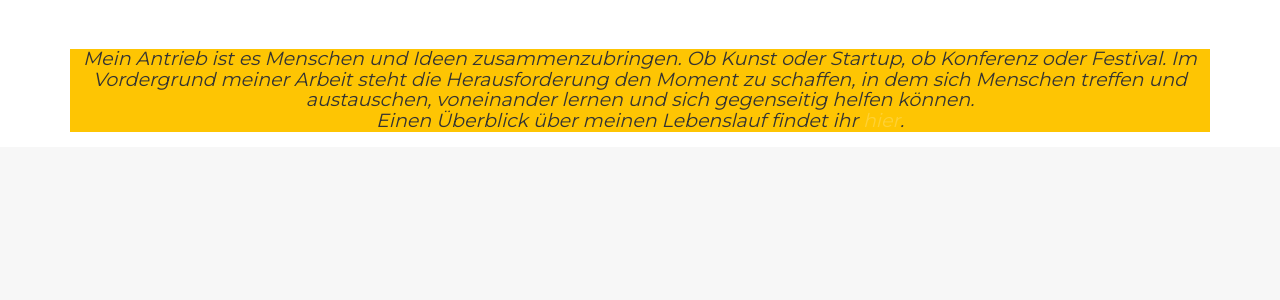
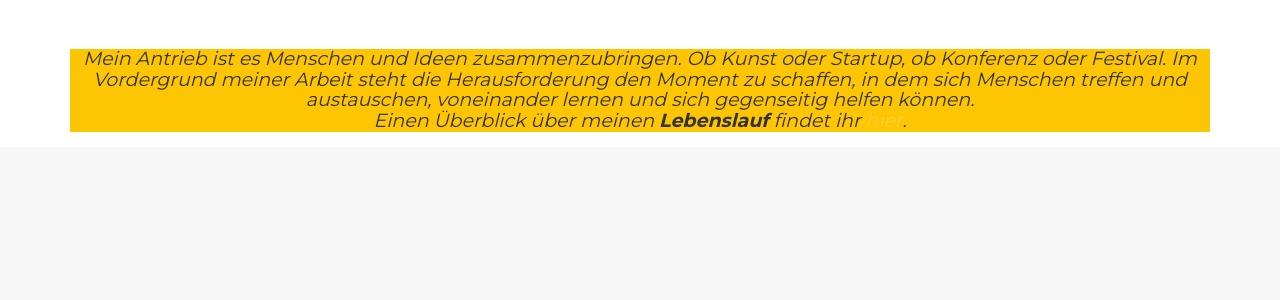
Before and after one commit to blechman/blechman.github.io, a Jekyll site: the page built from index.html, in a window 1280 px wide and 900 px high, scrolled down 1320 px. Shown: the part 151-451 px from the top of the window. Built offline with Jekyll 4.4.1, drawn with Linux system fonts in a browser that asks for light colours; some web fonts are replaced.

Commit message:
Update text.html

```diff
--- a/_includes/text.html
+++ b/_includes/text.html
@@ -1,5 +1,5 @@
 <div class="container">
   <div class="motto">
-	  <h4 class="service-heading">Mein Antrieb ist es Menschen und Ideen zusammenzubringen. Ob Kunst oder Startup, ob Konferenz oder Festival. Im Vordergrund meiner Arbeit steht die Herausforderung den Moment zu schaffen, in dem sich Menschen treffen und austauschen, voneinander lernen und sich gegenseitig helfen können. </br> Einen Überblick über meinen Lebenslauf findet ihr <a href="https://www.linkedin.com/in/victoria-blechman/" target="_blank">hier</a>.</h4>
+	  <h4 class="service-heading">Mein Antrieb ist es Menschen und Ideen zusammenzubringen. Ob Kunst oder Startup, ob Konferenz oder Festival. Im Vordergrund meiner Arbeit steht die Herausforderung den Moment zu schaffen, in dem sich Menschen treffen und austauschen, voneinander lernen und sich gegenseitig helfen können. </br> Einen Überblick über meinen <b>Lebenslauf</b> findet ihr <a href="https://www.linkedin.com/in/victoria-blechman/" target="_blank">hier</a>.</h4>
   </div>
 </div>
```
